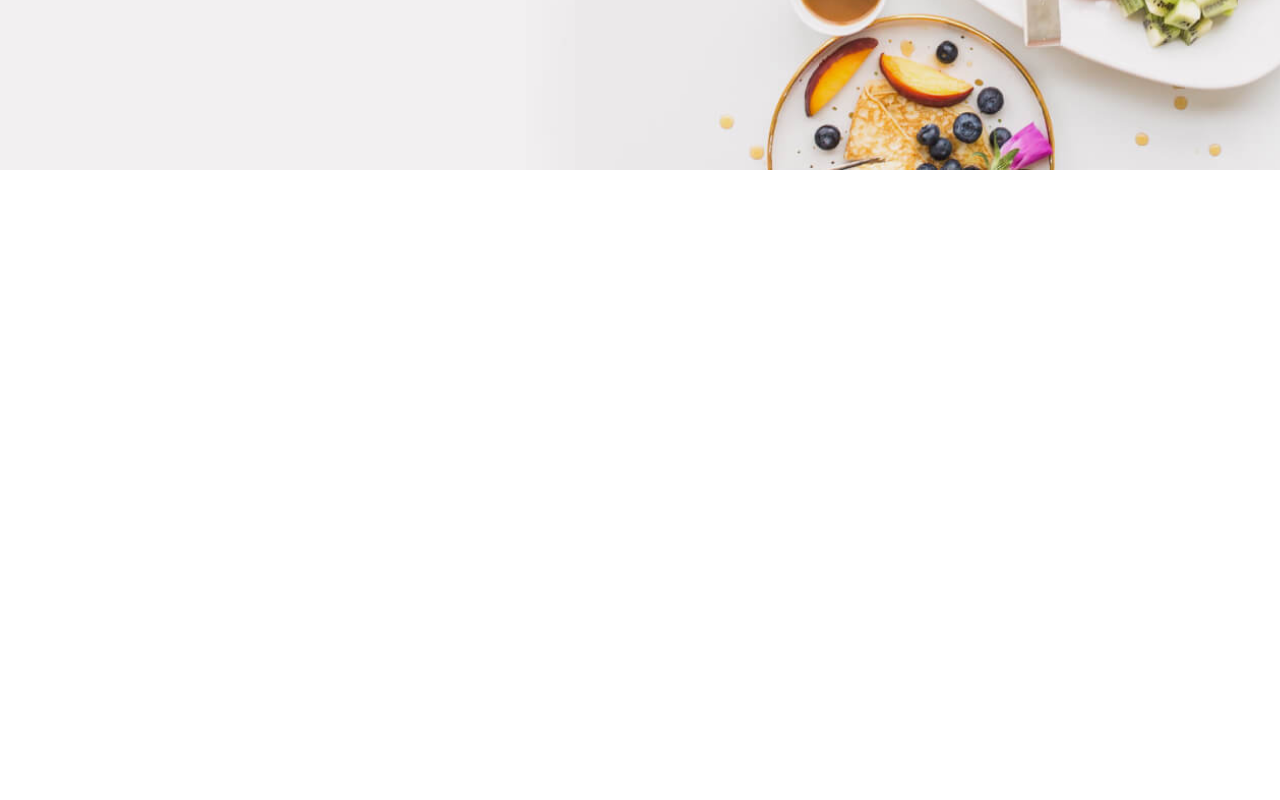
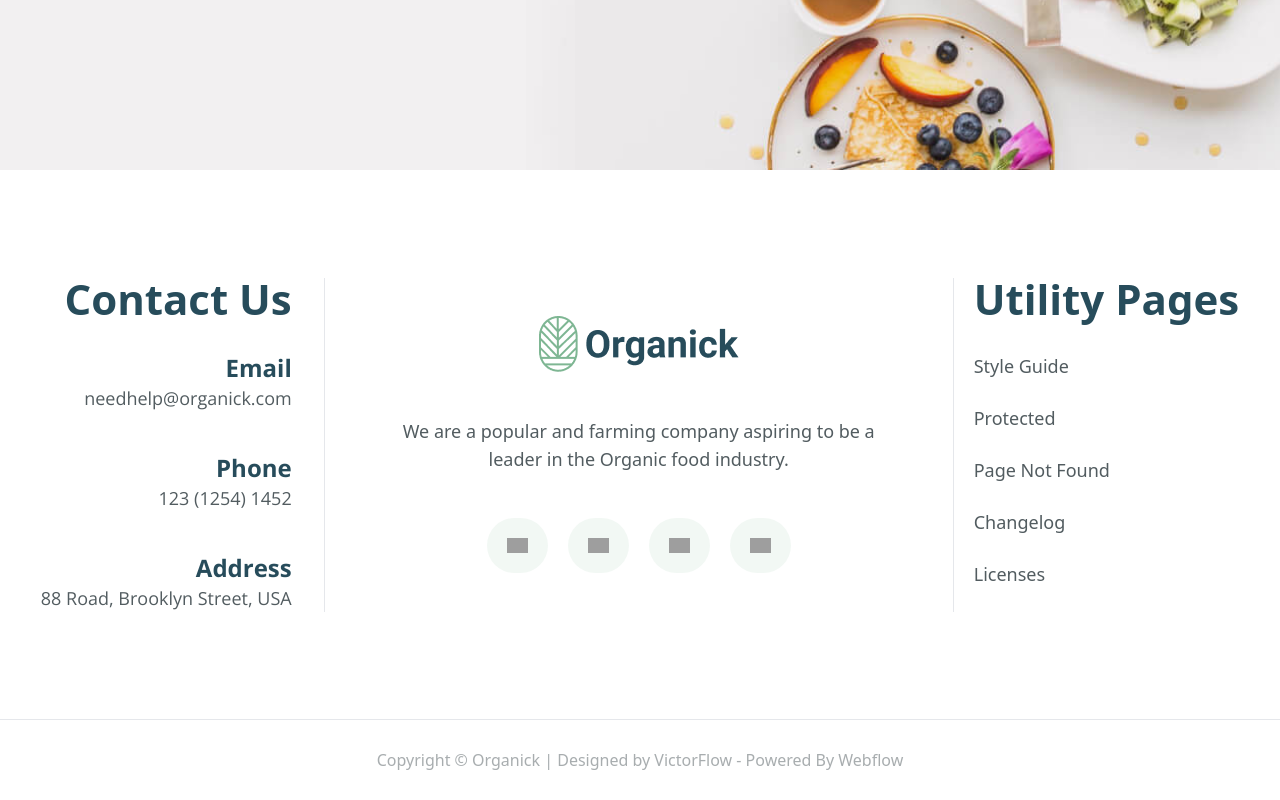
Before and after one commit to MenroMi/organic-store-app, a Next.js app: page / in a window 1280 px wide. Shown: the part 893-1693 px from the top of the page. Before the commit the page ends 1063 px from the top, so only its background shows below. Built offline with nearby package versions, Linux system fonts and the light colour scheme; grey boxes are pictures that could not be loaded.

Commit message:
feat: added footer with adaptive

```diff
--- a/src/app/globals.css
+++ b/src/app/globals.css
@@ -56,3 +56,23 @@
 }
 
 /* END: Nature section styles */
+
+/* START: Footer styles */
+
+.general-footer {
+  @apply flex flex-col w-full min-h-[630px] pt-10;
+}
+
+.general-footer__nav-container {
+  @apply w-full h-full flex justify-around px-8 mt-auto pb-10 flex-wrap;
+}
+
+.nav-contact {
+  @apply flex flex-col gap-7 text-right pr-3 text-primary-green;
+}
+
+.nav-social {
+  @apply flex flex-col w-full max-h-full justify-center items-center gap-[45px];
+}
+
+/* END: Footer styles */
--- a/src/app/layout.tsx
+++ b/src/app/layout.tsx
@@ -1,5 +1,5 @@
 // components
-import { Navbar } from "@/components";
+import { Footer, Navbar } from "@/components";
 
 // styles
 import "./globals.css";
@@ -19,6 +19,7 @@ export default function RootLayout({
       <body>
         <Navbar />
         {children}
+        <Footer />
       </body>
     </html>
   );
--- /dev/null
+++ b/src/components/Footer/Footer.tsx
@@ -0,0 +1,95 @@
+import {
+  footerContactData,
+  footerSocialMedia,
+  footerUtilityPages,
+} from "@/constants";
+import Image from "next/image";
+import Link from "next/link";
+import React from "react";
+
+const Footer = () => {
+  return (
+    <footer className="general-footer lg:pt-0">
+      <div className="general-footer__nav-container lg:pb-0 lg:flex-nowrap lg:justify-center lg:gap-5">
+        <div className="nav-contact max-lg:order-2 max-lg:w-full max-lg:flex-1 max-lg:text-center max-lg:border-r lg:gap-8">
+          <h2 className="text-lg font-bold sm:text-[42px] sm:leading-[1]">
+            Contact Us
+          </h2>
+          <ul className="flex flex-col h-full w-full gap-5 lg:gap-10 font-['Open_Sans']">
+            {footerContactData.map((contact) => (
+              <li key={contact?.label}>
+                <h3 className="text-2xl font-bold max-sm:text-sm">
+                  {contact.label}
+                </h3>
+                <p className="text-lg text-grey-text max-sm:text-xs">
+                  {contact.description}
+                </p>
+              </li>
+            ))}
+          </ul>
+        </div>
+
+        <div className="nav-social max-lg:order-1 max-lg:mb-10 lg:max-w-[630px] lg:border-l lg:border-r lg:pr-0">
+          <Link href="/" className="flex items-center transition">
+            <Image
+              src="/logo.png"
+              alt="organic store logo"
+              width={200}
+              height={56}
+              className="object-contain"
+            />
+          </Link>
+          <p className="text-xl text-center text-grey-text lg:text-lg lg:px-[52px]">
+            We are a popular and farming company aspiring to be a leader in the
+            Organic food industry.
+          </p>
+          <div className="flex flex-col gap-5 max-lg:w-full lg:flex-row  transition-all">
+            {footerSocialMedia.map((media) => (
+              <Link
+                key={media.label}
+                href={media.href}
+                className="rounded-full p-5 bg-green-light/[0.1]  flex justify-center items-center gap-2 lg:block hover:bg-green-light/[0.3] transition"
+              >
+                <Image
+                  src={media.icon}
+                  alt={media.alt}
+                  width={21}
+                  height={17}
+                  className="object-contain"
+                />
+                <h2 className="lg:hidden font-bold text-xl text-primary-green">
+                  {media.label}
+                </h2>
+              </Link>
+            ))}
+          </div>
+        </div>
+
+        <div className="flex flex-col gap-5 text-primary-green max-lg:order-3 max-lg:flex-1 max-lg:text-center">
+          <h2 className="text-lg font-bold sm:text-[42px] sm:leading-[1]">
+            Utility Pages
+          </h2>
+          <div className="flex flex-col">
+            {footerUtilityPages.map((page) => (
+              <Link
+                href={page.href}
+                key={page.label}
+                className="text-lg text-grey-text py-2 hover:underline max-sm:text-sm lg:py-3"
+              >
+                {page.label}
+              </Link>
+            ))}
+          </div>
+        </div>
+      </div>
+      <div className="w-full h-[81px] border-t lg:mt-auto">
+        <p className="flex justify-center w-full h-full items-center text-grey-text/[0.5]  text-center max-sm:text-xs">
+          Copyright &copy; Organick | Designed by VictorFlow - Powered By
+          Webflow
+        </p>
+      </div>
+    </footer>
+  );
+};
+
+export default Footer;
--- /dev/null
+++ b/src/components/Footer/index.ts
@@ -0,0 +1,2 @@
+import Footer from "./Footer";
+export default Footer;
--- a/src/components/index.ts
+++ b/src/components/index.ts
@@ -1,4 +1,5 @@
 import Navbar from "./Navbar";
 import ExploreNature from "./ExploreNature";
+import Footer from "./Footer";
 
-export { Navbar, ExploreNature };
+export { Navbar, ExploreNature, Footer };
--- /dev/null
+++ b/src/constants/footer.ts
@@ -0,0 +1,64 @@
+export const footerContactData = [
+  {
+    label: "Email",
+    description: "needhelp@organick.com",
+  },
+  {
+    label: "Phone",
+    description: "123 (1254) 1452",
+  },
+  {
+    label: "Address",
+    description: "88 Road, Brooklyn Street, USA",
+  },
+];
+
+export const footerSocialMedia = [
+  {
+    label: "Facebook",
+    href: "https://www.facebook.com/",
+    alt: "facebook social",
+    icon: "/icons/facebook.svg",
+  },
+  {
+    label: "Twitter",
+    href: "https://twitter.com/home",
+    alt: "twitter social",
+    icon: "/icons/twitter.svg",
+  },
+  {
+    label: "Instagram",
+    href: "https://www.instagram.com/",
+    alt: "instagram social",
+    icon: "/icons/instagram.svg",
+  },
+  {
+    label: "Pinterest",
+    href: "https://www.pinterest.ca/",
+    alt: "pinterest social",
+    icon: "/icons/pinterest.svg",
+  },
+];
+
+export const footerUtilityPages = [
+  {
+    label: "Style Guide",
+    href: "/",
+  },
+  {
+    label: "Protected",
+    href: "/",
+  },
+  {
+    label: "Page Not Found",
+    href: "/",
+  },
+  {
+    label: "Changelog",
+    href: "/",
+  },
+  {
+    label: "Licenses",
+    href: "/",
+  },
+];
--- a/src/constants/index.ts
+++ b/src/constants/index.ts
@@ -1,17 +1,8 @@
-export const navLinks = [
-  {
-    label: "Home",
-  },
-  {
-    label: "About Us",
-  },
-  {
-    label: "Shop",
-  },
-  {
-    label: "Pages",
-  },
-  {
-    label: "Contact Us",
-  },
-];
+import { navLinks } from "./navigation";
+import {
+  footerContactData,
+  footerSocialMedia,
+  footerUtilityPages,
+} from "./footer";
+
+export { navLinks, footerContactData, footerSocialMedia, footerUtilityPages };
--- /dev/null
+++ b/src/constants/navigation.ts
@@ -0,0 +1,17 @@
+export const navLinks = [
+  {
+    label: "Home",
+  },
+  {
+    label: "About Us",
+  },
+  {
+    label: "Shop",
+  },
+  {
+    label: "Pages",
+  },
+  {
+    label: "Contact Us",
+  },
+];
--- a/tailwind.config.js
+++ b/tailwind.config.js
@@ -16,6 +16,7 @@ module.exports = {
         "primary-green": "#274C5B",
         "green-light": "#7EB693",
         "secondary-yellow": "#EFD372",
+        "grey-text": "#525C60",
       },
       backgroundImage: {
         "nature-bg": "url(/header-bg.png)",
```
